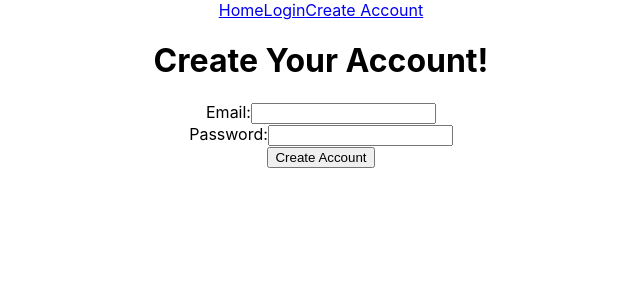
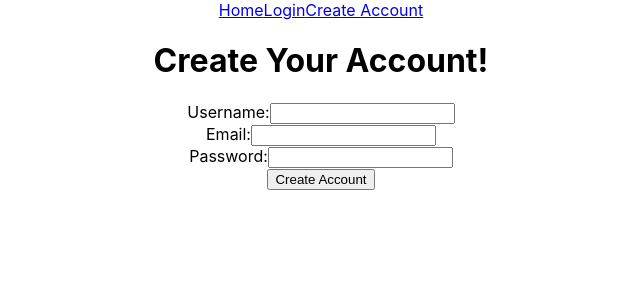
Before and after one commit to ddelfaus/wa-fe, a React (Create React App) app in the folder my-app/: page /createAccount in a window 1280 px wide. Shown: the top 300 px of the page, without its empty margins (319-959 px from the left). Built offline with nearby package versions, Linux system fonts and the light colour scheme.

Commit message:
replace email with username add username field to create account

```diff
--- a/my-app/src/components/auth/CreateAccount.js
+++ b/my-app/src/components/auth/CreateAccount.js
@@ -5,6 +5,7 @@ import React, { useState} from 'react'
 
 const CreateAccount = () =>{
     const [email, setEmail] = useState('');
+    const [username, setUsername] = useState('');
     const [password, setPassword] = useState('');
 
 
@@ -13,25 +14,42 @@ const CreateAccount = () =>{
         setEmail(e.target.value);
       };
 
-      const handleChangePassword = (e) => {
+    const handleChangePassword = (e) => {
         setPassword(e.target.value);
       };
+    const handleChangeUsername = (e) => {
+        setUsername(e.target.value);
+    }
+
 
       const handleSubmit = (e) => {
         e.preventDefault();
         // You can add your logic for handling form submission here,
         // such as sending the data to a server or dispatching it to Redux.
+        console.log('Username:', username);
         console.log('Email:', email);
         console.log('Password:', password);
         // Reset the form fields after submission
         setEmail('');
         setPassword('');
+        setUsername('');
       };
 
       return (
         <div>
           <h1>Create Your Account!</h1>
           <form onSubmit={handleSubmit}>
+          <div>
+              <label htmlFor="username">Username:</label>
+              <input
+                type="username"
+                id="username"
+                name="username"
+                value={username}
+                onChange={handleChangeUsername}
+                required
+              />
+            </div>
             <div>
               <label htmlFor="email">Email:</label>
               <input
--- a/my-app/src/components/auth/Login.js
+++ b/my-app/src/components/auth/Login.js
@@ -7,6 +7,7 @@ import { useLoginMutation } from '../../features/auth/authApiSlice';
 
 const Login = () => {
   const [email, setEmail] = useState('');
+  const [username, setUsername] = useState('');
   const [password, setPassword] = useState('');
   const [errMsg, setErrMsg] = useState('')
   const userRef = useRef()
@@ -16,10 +17,10 @@ const Login = () => {
   const handleSubmit = (e) => {
     e.preventDefault();
     // You can add your authentication logic here (e.g., sending a request to a server).
-    console.log('Email:', email);
+    console.log('Username:', username);
     console.log('Password:', password);
     dispatch(login({
-      email: email,
+      username: username,
       password: password,
       loggedIn: true,
     }))
@@ -30,11 +31,11 @@ const Login = () => {
       <h2>Login</h2>
       <form onSubmit={handleSubmit}>
         <div>
-          <label>Email:</label>
+          <label>Username:</label>
           <input
-            type="email"
-            value={email}
-            onChange={(e) => setEmail(e.target.value)}
+            type="username"
+            value={username}
+            onChange={(e) => setUsername(e.target.value)}
             required
           />
         </div>
```
